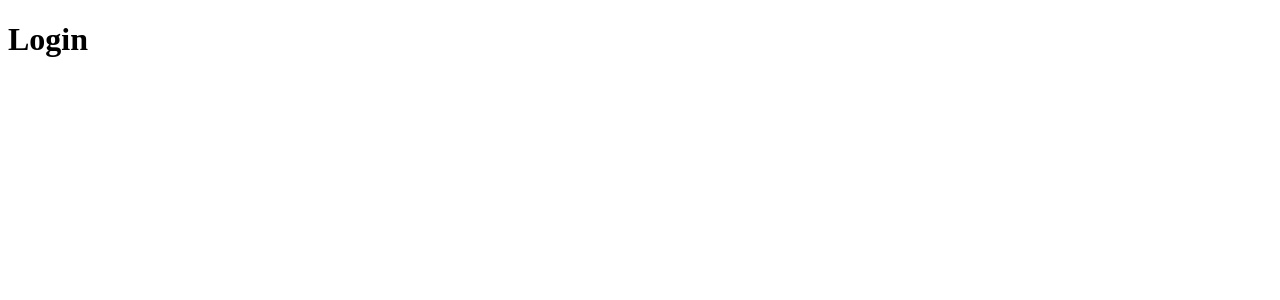
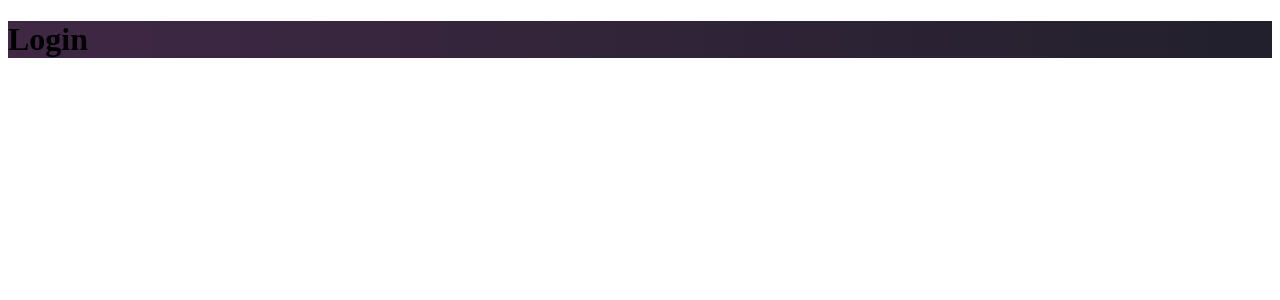
Before and after one commit to frichardben/fullstack-meetapp, a React (Create React App) app in the folder frontend/: page / in a window 1280 px wide. Shown: the top 300 px of the page. Built offline with nearby package versions, Linux system fonts and the light colour scheme; the HTML template or start-up script is replaced by a standard one.

Commit message:
chore: add layouts per page

```diff
--- a/frontend/package.json
+++ b/frontend/package.json
@@ -12,7 +12,8 @@
     "react-dom": "^16.13.1",
     "react-router-dom": "^5.1.2",
     "react-scripts": "3.4.1",
-    "reactotron-react-js": "^3.3.7"
+    "reactotron-react-js": "^3.3.7",
+    "styled-components": "^5.1.0"
   },
   "scripts": {
     "start": "react-scripts start",
--- /dev/null
+++ b/frontend/src/pages/_layouts/auth/index.js
@@ -0,0 +1,12 @@
+import React from 'react';
+import PropTypes from 'prop-types';
+
+import { Wrapper } from './styles';
+
+export default function AuthLayout({ children }) {
+  return <Wrapper>{children}</Wrapper>;
+}
+
+AuthLayout.propTypes = {
+  children: PropTypes.element.isRequired,
+};
--- /dev/null
+++ b/frontend/src/pages/_layouts/auth/styles.js
@@ -0,0 +1,6 @@
+import styled from 'styled-components';
+
+export const Wrapper = styled.div`
+  height: 100%;
+  background-image: linear-gradient(-90deg, #22202c, #402845);
+`;
--- /dev/null
+++ b/frontend/src/pages/_layouts/default/index.js
@@ -0,0 +1,12 @@
+import React from 'react';
+import PropTypes from 'prop-types';
+
+import { Wrapper } from './styles';
+
+export default function DefaultLayout({ children }) {
+  return <Wrapper>{children}</Wrapper>;
+}
+
+DefaultLayout.propTypes = {
+  children: PropTypes.element.isRequired,
+};
--- /dev/null
+++ b/frontend/src/pages/_layouts/default/styles.js
@@ -0,0 +1,6 @@
+import styled from 'styled-components';
+
+export const Wrapper = styled.div`
+  height: 100%;
+  background-color: #333;
+`;
--- a/frontend/src/routes/Route.js
+++ b/frontend/src/routes/Route.js
@@ -1,6 +1,9 @@
 import React from 'react';
 import PropTypes from 'prop-types';
 import { Route, Redirect } from 'react-router-dom';
+
+import AuthLayout from '../pages/_layouts/auth';
+import DefaultLayout from '../pages/_layouts/default';
 
 export default function RouteWrapper({
   component: Component,
@@ -17,7 +20,18 @@
     return <Redirect to="/dashboard" />;
   }
 
-  return <Route { ...rest } component={Component} />;
+  const Layout = signed ? DefaultLayout : AuthLayout;
+
+  return (
+    <Route
+      {...rest}
+      render={(props) => (
+        <Layout>
+          <Component {...props} />
+        </Layout>
+      )}
+    />
+  );
 }
 
 RouteWrapper.propTypes = {
```
Also changed, not shown: 1 other file (tests, documents, lock files or other folders).
